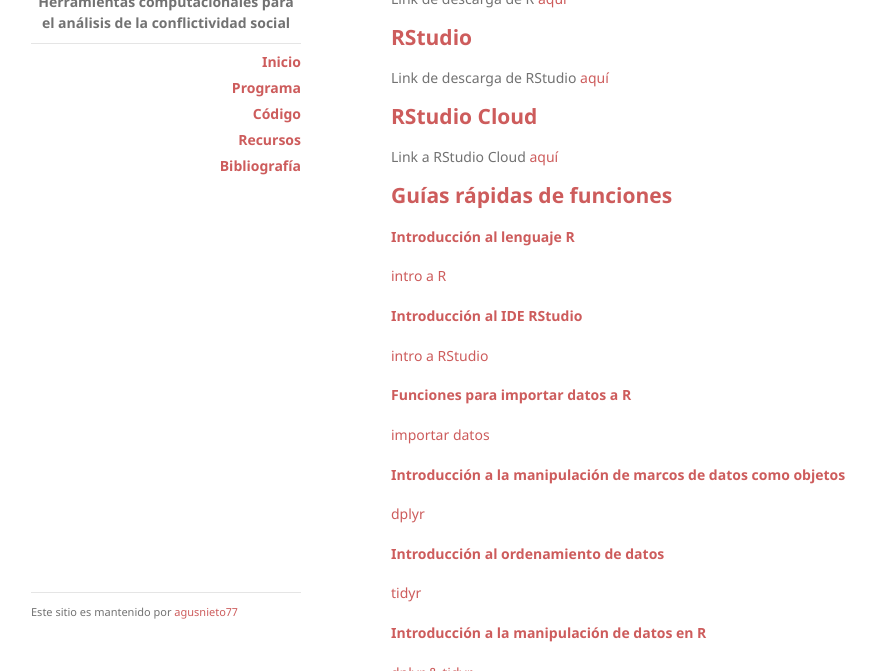
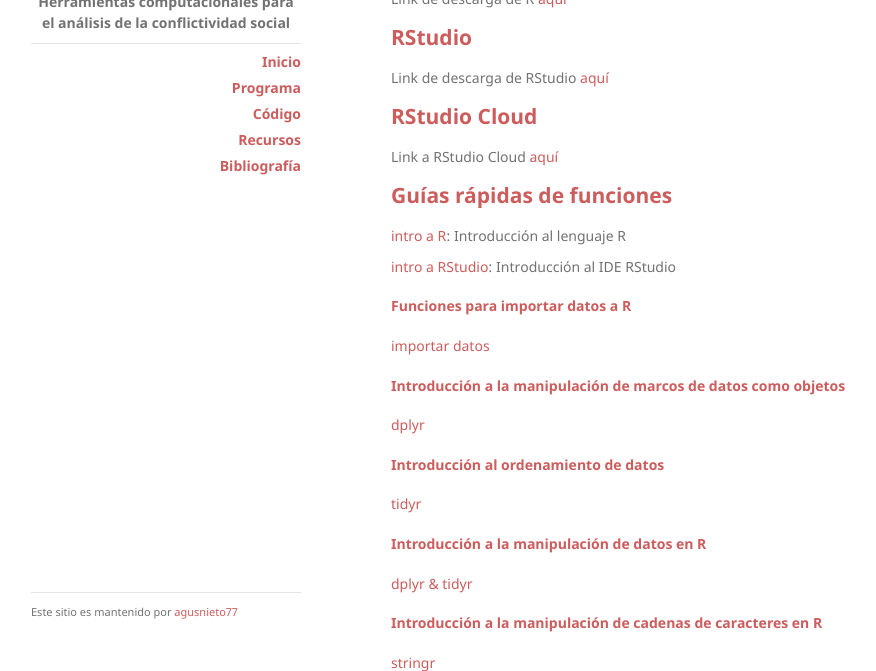
Before and after one commit to agusnieto77/Sem-HCACSo, a Jekyll site: the page built from docs/recursos.md, in a window 1280 px wide and 900 px high, cut to the strip 229-900 px from the top of the window. Shown: the whole strip, without its empty margins (179-1055 px from the left). Built offline with Jekyll 4.4.1, drawn with Linux system fonts in a browser that asks for light colours; our own code applies the rules of GitHub Pages for plain Markdown files.

Commit message:
Actualización

```diff
--- a/docs/recursos.md
+++ b/docs/recursos.md
@@ -20,15 +20,13 @@
 
 ## Guías rápidas de funciones
 
-#### Introducción al lenguaje R
+[intro a
+R](https://github.com/agusnieto77/Sem-HCACSo/raw/main/docs/guias/intro_r.pdf):
+Introducción al lenguaje R
 
 [intro a
-R](https://github.com/agusnieto77/Sem-HCACSo/raw/main/docs/guias/intro_r.pdf)
-
-#### Introducción al IDE RStudio
-
-[intro a
-RStudio](https://www.maximaformacion.es/wp-content/uploads/2018/06/Gu%C3%ADa-R%C3%A1pida-Entorno-de-Desarrollo-R-Studio_M%C3%A1xima-Forma.pdf)
+RStudio](https://www.maximaformacion.es/wp-content/uploads/2018/06/Gu%C3%ADa-R%C3%A1pida-Entorno-de-Desarrollo-R-Studio_M%C3%A1xima-Forma.pdf):
+Introducción al IDE RStudio
 
 #### Funciones para importar datos a R
 
```
